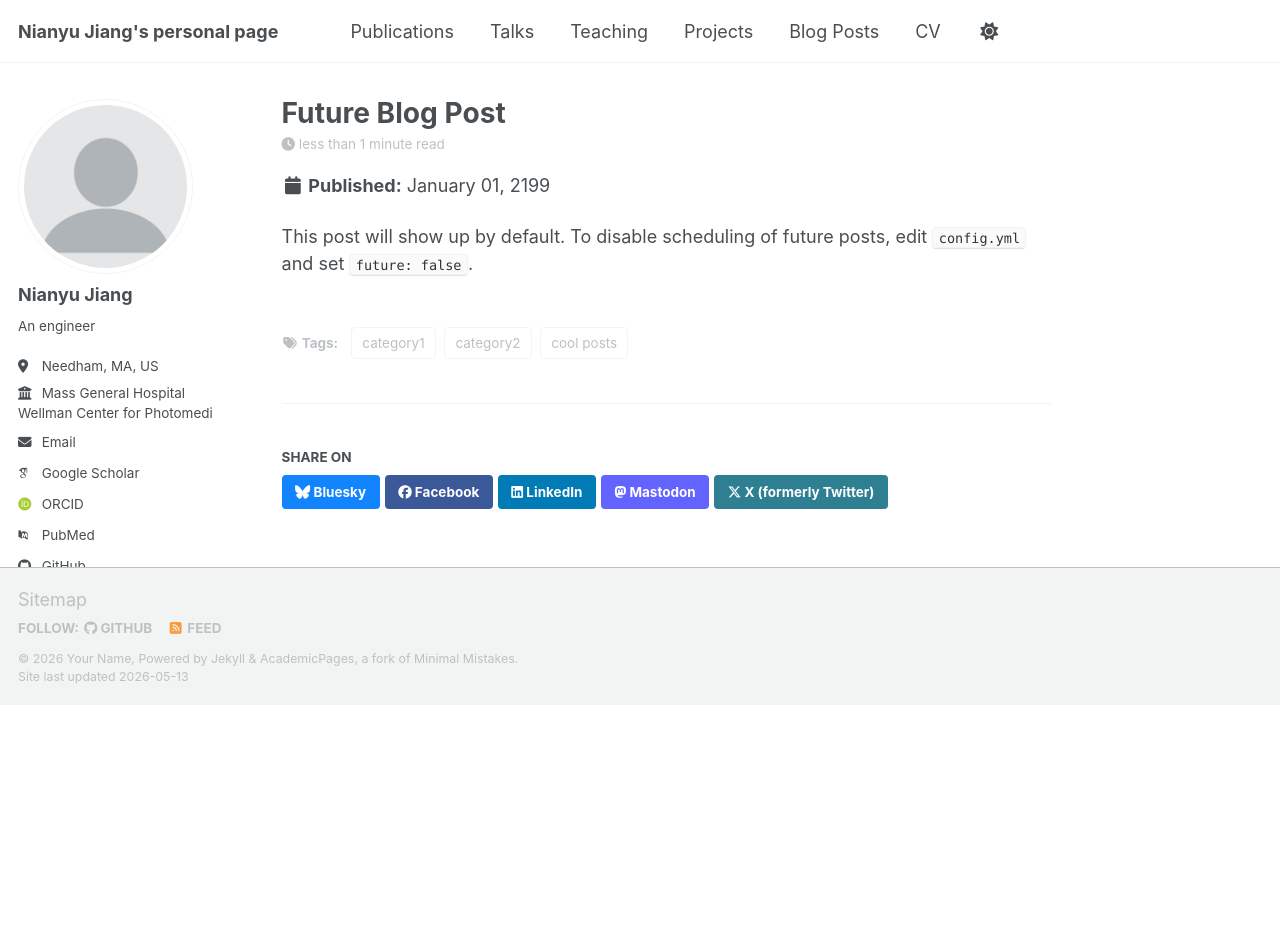
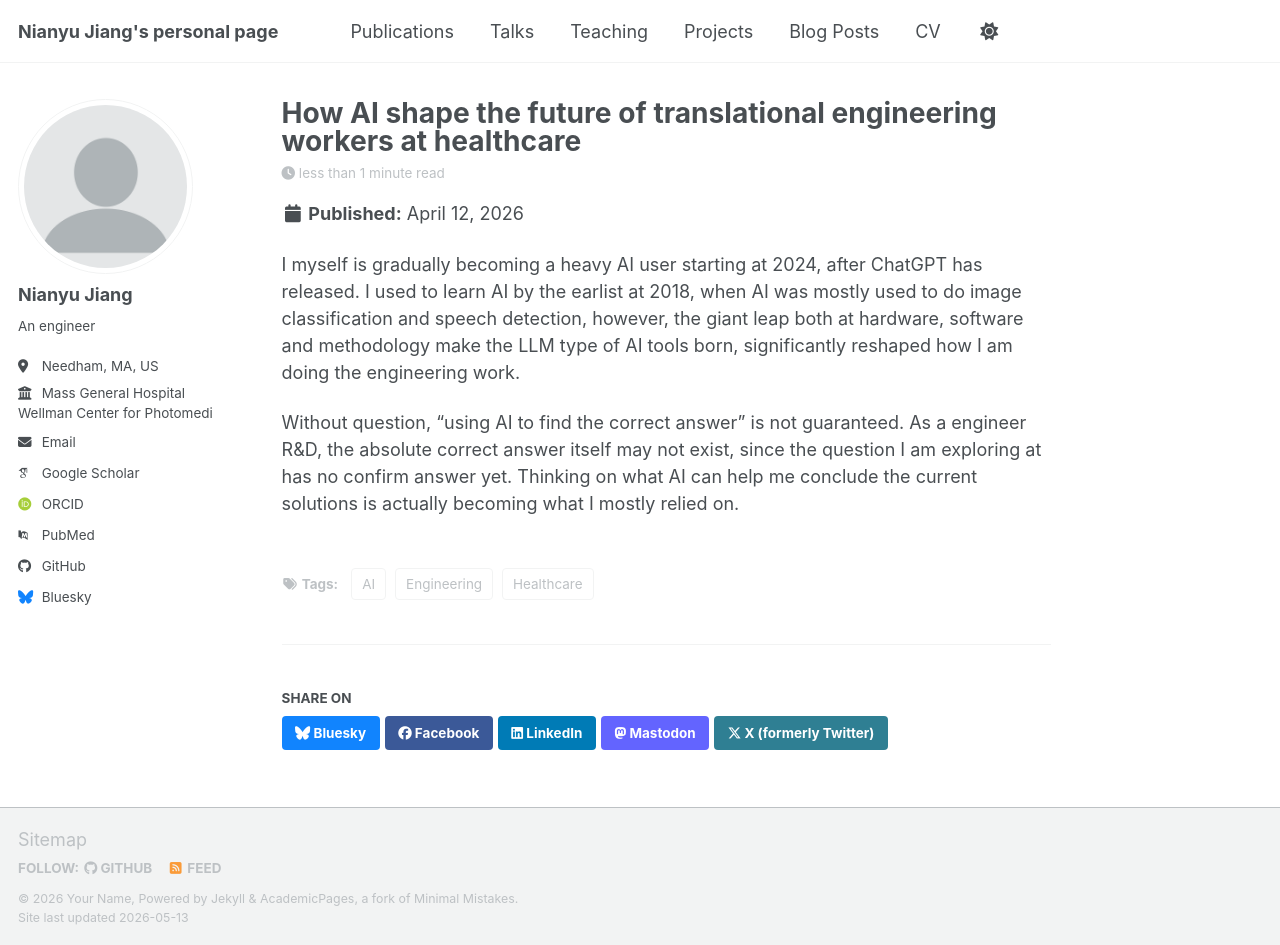
Before and after one commit to NianyuJiang/NianyuJiang.github.io, a Jekyll site: the page built from _posts/2199-01-01-future-post.md, in a window 1280 px wide and 945 px high. Built offline with Jekyll 4.4.1, drawn with Linux system fonts in a browser that asks for light colours; some web fonts are replaced; a script bundle is joined from its source files by our own code; library files that are not in the unit come from our copies.

Commit message:
Update 2199-01-01-future-post.md

```diff
--- a/_posts/2199-01-01-future-post.md
+++ b/_posts/2199-01-01-future-post.md
@@ -1,11 +1,13 @@
 ---
-title: 'Future Blog Post'
-date: 2199-01-01
-permalink: /posts/2012/08/blog-post-4/
+title: 'How AI shape the future of translational engineering workers at healthcare'
+date: 2026-04-12
+permalink: /posts/2026/03/blog-post/
 tags:
-  - cool posts
-  - category1
-  - category2
+  - AI
+  - Engineering
+  - Healthcare
 ---
 
-This post will show up by default. To disable scheduling of future posts, edit `config.yml` and set `future: false`.
+I myself is gradually becoming a heavy AI user starting at 2024, after ChatGPT has released. I used to learn AI by the earlist at 2018, when AI was mostly used to do image classification and speech detection, however, the giant leap both at hardware, software and methodology make the LLM type of AI tools born, significantly reshaped how I am doing the engineering work.
+
+Without question, "using AI to find the correct answer" is not guaranteed. As a engineer R&D, the absolute correct answer itself may not exist, since the question I am exploring at has no confirm answer yet. Thinking on what AI can help me conclude the current solutions is actually becoming what I mostly relied on.
```
